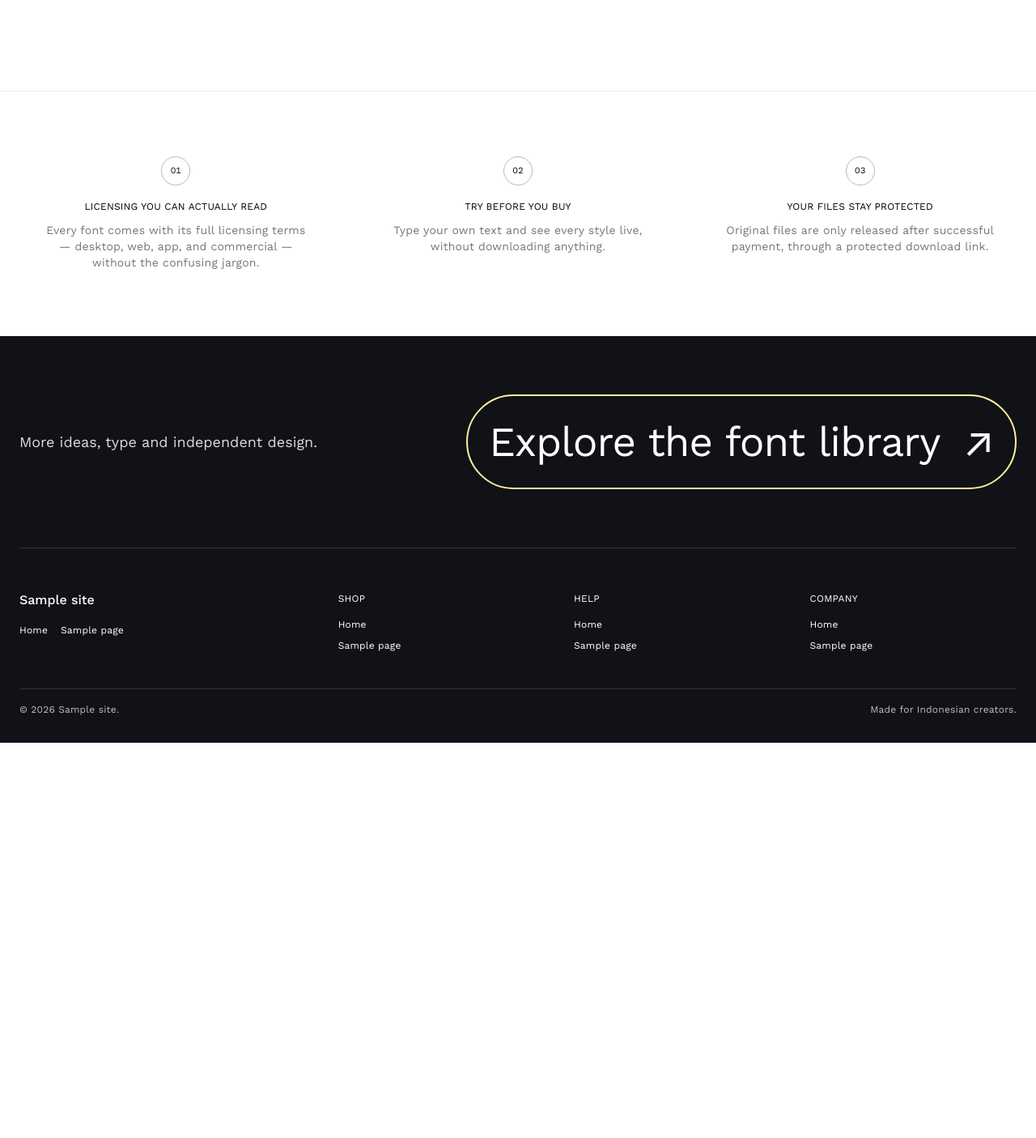
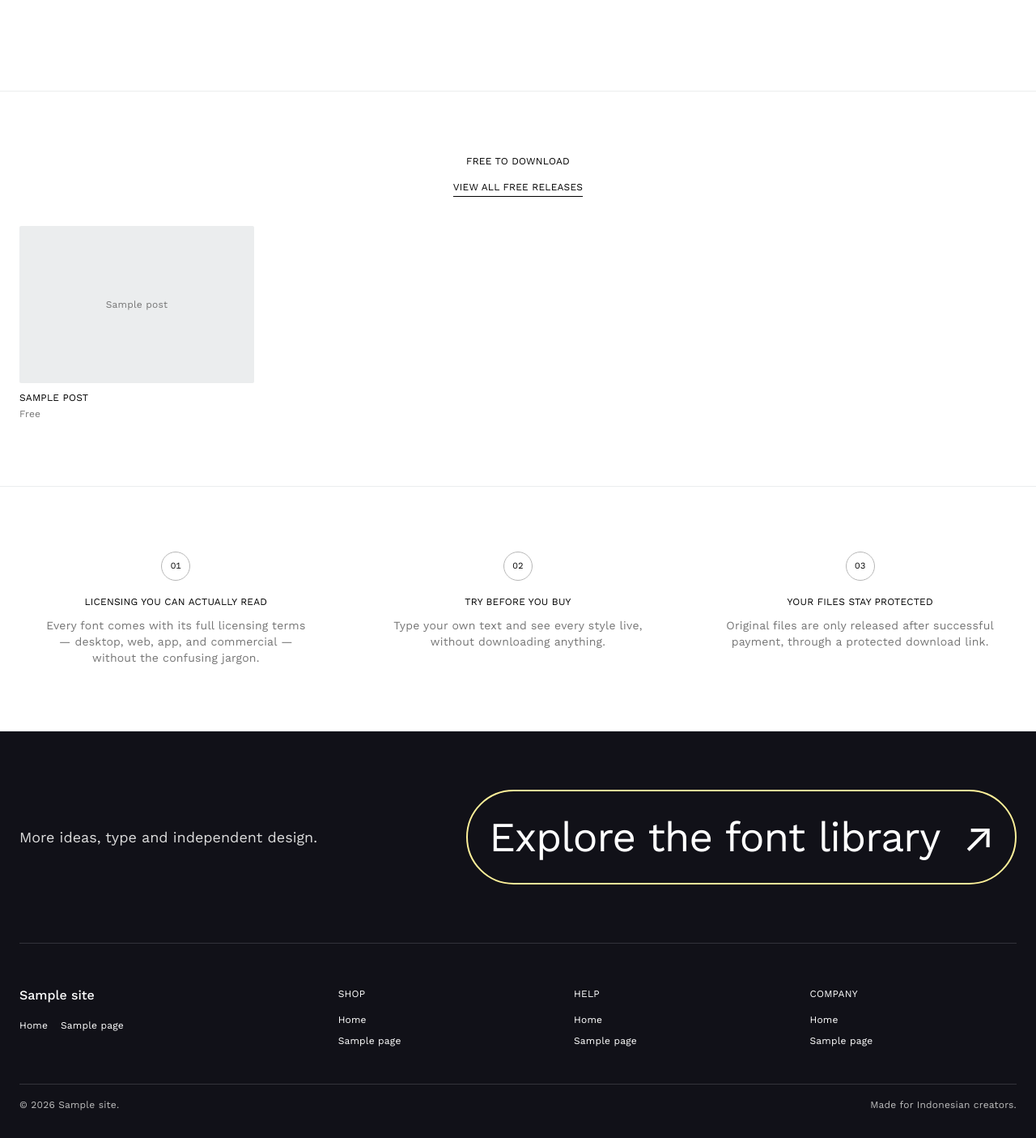
Before and after one commit to satuyasa/satuyasa, a WordPress theme: template wp-content/themes/aksara/front-page.php in a window 1280 px wide. Shown: the part 1323-2728 px from the top of the page at 81% size. Before the commit the page ends 2240 px from the top, so only its background shows below. Run offline with PHP 8.4 and a stand-in for WordPress, Linux system fonts and the light colour scheme; the site name, menu and one post (Sample post) are stand-ins, and other content is empty; some libraries are stand-ins or nearby versions.

Commit message:
Tema 0.9.28: bagian Free Downloads di Home
Empat kartu, ditempatkan sesudah katalog berbayar dan sebelum .trust. Urutan
itu keputusan dagang: pengunjung melihat dulu apa yang dijual, baru ditawari
titik masuk gratis. Di atas, bagian ini akan menyerap perhatian sebelum satu
pun produk berbayar sempat dilihat.

Dua hal yang sengaja tidak dilakukan. Tidak memakai free-font-row.php, karena
pita spesimen itu hidup di lingkup .foundry dan foundry.css sengaja hanya
dimuat di halaman free download - ia menarik dua webfont Google, dan Home
adalah halaman paling ramai situs. Tidak menampilkan spesimen, karena tepat di
atasnya sudah ada enam spesimen font berbayar; blok spesimen kedua untuk yang
gratis membuat keduanya terlihat setara di halaman yang tugasnya menjual.

Kartunya memakai kelas yang sama dengan .asset-card sehingga berbaris persis
dengan grid template & element di atasnya tanpa aturan grid baru. Barisnya
"Free · Font · SIL OFL 1.1"; bagian yang bisa kosong ditaruh di belakang
supaya tidak ada pemisah menggantung. Kartu tanpa gambar unggulan menampilkan
nama rilis kecil dan redup. Seluruh bagian tidak dicetak kalau belum ada free
download terbit.

.section--last dihapus. Kelas itu menandai satu bagian TERTENTU sebagai yang
terakhir agar garis rambutnya tidak bertumpuk dengan border-top .trust, dan
menyisipkan bagian baru langsung mematahkannya: batas templates->free
kehilangan garis, batas free->trust punya dua. Mana yang terakhir juga tidak
bisa diketahui di muka, karena bagian aset dan bagian free sama-sama hanya
tampil kalau ada isinya. Aturannya kini satu arah - setiap bagian menggambar
garis di bawahnya, tidak ada yang menggambar di atasnya, dan .trust kehilangan
border-top. Terukur dengan dan tanpa bagian free: setiap batas tepat 1px.

Kepala bagian di Home yang rata tengah sempat saya kira bug; ternyata
.home .section-head di style.css:564 memang menetapkannya begitu, seirama
dengan .home .hero. Tidak diubah.

Regresi luber/gutter Home di 9 lebar, dengan dan tanpa bagian free: bersih.
Jarak vertikal 24 halaman tidak berubah sama sekali.

Co-Authored-By: Claude Opus 5 <noreply@anthropic.com>
Claude-Session: https://claude.ai/code/session_01UFUASwntVxEN5EN17KnocZ

```diff
--- a/wp-content/themes/aksara/front-page.php
+++ b/wp-content/themes/aksara/front-page.php
@@ -110,7 +110,7 @@ if ( function_exists( 'aksara_query_products_by_type' ) ) {
 }
 if ( $assets_query && $assets_query->have_posts() ) :
 ?>
-<section class="section section--last">
+<section class="section">
 	<div class="wrap">
 		<div class="section-head">
 			<h2><?php esc_html_e( 'Latest templates & elements', 'aksara' ); ?></h2>
@@ -125,6 +125,49 @@ if ( $assets_query && $assets_query->have_posts() ) :
 				wp_reset_postdata();
 				?>
 			</div>
+	</div>
+</section>
+<?php endif; ?>
+
+<?php
+/*
+ * FREE DOWNLOADS — ditempatkan SESUDAH katalog berbayar dan SEBELUM .trust.
+ *
+ * Urutannya disengaja. Bagian ini adalah ajakan penutup, bukan etalase utama:
+ * pengunjung melihat dulu apa yang dijual, baru ditawari titik masuk gratis.
+ * Ditaruh di atas, ia akan menyerap perhatian sebelum satu pun produk berbayar
+ * sempat dilihat.
+ *
+ * Empat item, satu baris penuh di desktop (.asset-grid = 4 kolom), memakai
+ * kartu yang sama bentuknya dengan grid template & element di atasnya supaya
+ * keduanya berbaris rapi. Alasan kartunya bukan pita spesimen ada di
+ * template-parts/free-download-card.php.
+ *
+ * $type dikosongkan supaya SEMUA jenis free download ikut, bukan hanya font —
+ * aksara_query_free_fonts() menyaring per tipe hanya kalau argumennya diisi.
+ *
+ * Kalau belum ada satu pun free download terbit, seluruh bagian ini tidak
+ * dicetak. Judul bagian dengan grid kosong di bawahnya lebih buruk daripada
+ * tidak ada bagiannya sama sekali.
+ */
+$free_query = function_exists( 'aksara_query_free_fonts' ) ? aksara_query_free_fonts( 4, 1, '' ) : null;
+if ( $free_query && $free_query->have_posts() ) :
+	?>
+<section class="section section--free">
+	<div class="wrap">
+		<div class="section-head">
+			<h2><?php esc_html_e( 'Free to download', 'aksara' ); ?></h2>
+			<a href="<?php echo esc_url( aksara_free_fonts_archive_url() ); ?>"><?php esc_html_e( 'View all free releases', 'aksara' ); ?></a>
+		</div>
+		<div class="asset-grid">
+			<?php
+			while ( $free_query->have_posts() ) :
+				$free_query->the_post();
+				get_template_part( 'template-parts/free-download-card' );
+			endwhile;
+			wp_reset_postdata();
+			?>
+		</div>
 	</div>
 </section>
 <?php endif; ?>
--- a/wp-content/themes/aksara/functions.php
+++ b/wp-content/themes/aksara/functions.php
@@ -9,7 +9,7 @@ if ( ! defined( 'ABSPATH' ) ) {
 	exit;
 }
 
-define( 'AKSARA_THEME_VERSION', '0.9.27' );
+define( 'AKSARA_THEME_VERSION', '0.9.28' );
 define( 'AKSARA_THEME_DIR', get_template_directory() );
 define( 'AKSARA_THEME_URI', get_template_directory_uri() );
 
--- a/wp-content/themes/aksara/style.css
+++ b/wp-content/themes/aksara/style.css
@@ -4,7 +4,7 @@ Theme URI: https://github.com/satuyasa/satuyasa
 Author: Aksara
 Author URI: https://github.com/satuyasa
 Description: Marketplace theme for Fonts, Canva Templates, and Canva Elements. Fully custom, built to work with the Aksara Marketplace plugin and WooCommerce. Monochrome "type gallery" visual system following docs/DESIGN.md.
-Version: 0.9.27
+Version: 0.9.28
 Requires at least: 6.0
 Tested up to: 6.6
 Requires PHP: 7.4
@@ -648,7 +648,23 @@ button[type="submit"], input[type="submit"],
  * --section-rhythm; jadi ada dua token bernilai 80px untuk satu ritme, dan
  * yang satu tidak pernah menang. --section-gap kini dihapus seluruhnya. */
 .section { padding-block: var(--section-rhythm); border-bottom: 1px solid var(--hairline); }
-.section--last { border-bottom: none; }
+/* .section--last DIHAPUS di 0.9.28.
+ *
+ * Kelas itu memakai cara yang rapuh: ia menandai satu bagian TERTENTU sebagai
+ * yang terakhir supaya garis rambutnya tidak bertumpuk dengan border-top milik
+ * .trust. Begitu ada bagian baru di antara keduanya — dan Free Downloads
+ * persis begitu — penandanya jadi salah tempat: batas templates→free
+ * kehilangan garis, sedangkan batas free→trust punya dua.
+ *
+ * Yang mana bagian terakhir juga TIDAK bisa diketahui di muka: bagian aset dan
+ * bagian free sama-sama hanya tampil kalau ada isinya. Jadi masalahnya bukan
+ * kelas yang salah pasang, melainkan pendekatan yang menuntut jawaban yang
+ * memang tidak ada.
+ *
+ * Sekarang aturannya satu arah: SETIAP bagian menggambar garis di BAWAHnya,
+ * dan tidak ada yang menggambar di atasnya. .trust karena itu kehilangan
+ * border-top-nya. Berapa pun bagian yang muncul atau hilang, setiap batas
+ * dapat tepat satu garis. */
 .section-head {
 	display: flex;
 	justify-content: space-between;
@@ -856,6 +872,23 @@ button[type="submit"], input[type="submit"],
 	overflow: hidden;
 }
 .asset-thumb img { width: 100%; height: 100%; object-fit: cover; border-radius: var(--radius-sm); }
+/* Cadangan saat kartu belum punya gambar unggulan: nama rilis, kecil dan
+ * redup, di tengah kotak abu-abu yang sudah ada. Bukan dicetak besar — ini
+ * toko huruf, dan nama font berukuran besar dalam font UI bisa dikira wujud
+ * fontnya. Pola yang sama dipakai .foundry-placeholder dan kartu related di
+ * halaman free. */
+.asset-thumb__fallback {
+	display: flex;
+	align-items: center;
+	justify-content: center;
+	width: 100%;
+	height: 100%;
+	padding: var(--spacing-12);
+	font-size: var(--text-caption);
+	letter-spacing: var(--tracking-caption);
+	text-align: center;
+	color: var(--muted);
+}
 .asset-info, ul.products li.product .woocommerce-loop-product__title {
 	padding: var(--spacing-12) 0 0;
 	font-size: var(--text-caption);
@@ -909,7 +942,8 @@ button[type="submit"], input[type="submit"],
 	 * tanpa alasan. Disamakan ke tokennya: .trust dan .section kini satu
 	 * ritme di semua lebar, dan override 56px di @media jadi tidak perlu. */
 	padding-block: var(--section-rhythm);
-	border-top: 1px solid var(--hairline);
+	/* Tanpa border-top: garis di atas .trust digambar oleh border-bottom milik
+	 * bagian sebelum ia, apa pun bagian itu. Lihat catatan .section--last. */
 	border-bottom: 1px solid var(--hairline);
 }
 .trust .wrap { display: grid; grid-template-columns: repeat(3, 1fr); gap: var(--spacing-36); }
--- /dev/null
+++ b/wp-content/themes/aksara/template-parts/free-download-card.php
@@ -0,0 +1,67 @@
+<?php
+/**
+ * Satu kartu Free Download di Home.
+ *
+ * KENAPA KARTU BARU, BUKAN template-parts/free-font-row.php
+ *
+ * Pita spesimen di arsip Free Font hidup di dalam lingkup .foundry: seluruh
+ * warna, jarak, dan tipografinya datang dari variabel yang hanya ada di
+ * assets/css/foundry.css. Berkas itu SENGAJA hanya dimuat di halaman free
+ * download (inc/free-fonts.php), karena ia menarik dua webfont Google. Memakai
+ * pita itu di Home berarti membebani halaman paling ramai situs dengan dua
+ * permintaan font demi satu bagian — atau merendernya tanpa gaya sama sekali.
+ *
+ * KENAPA TIDAK MENAMPILKAN SPESIMEN
+ *
+ * Tepat di atas bagian ini ada enam spesimen font berbayar setinggi layar.
+ * Blok spesimen kedua untuk font gratis akan membuat yang gratis terlihat
+ * setara dengan yang dijual, di halaman yang tugasnya justru menjual.
+ * Spesimen sungguhannya tetap ada — satu klik jauhnya, di arsipnya sendiri.
+ *
+ * Kelasnya sengaja SAMA dengan .asset-card supaya kartu di sini berbaris
+ * persis dengan grid template & element di atasnya, tanpa CSS grid baru.
+ *
+ * @package Aksara
+ */
+
+if ( ! defined( 'ABSPATH' ) ) {
+	exit;
+}
+
+$fd_id      = get_the_ID();
+$fd_type    = function_exists( 'aksara_free_type_label' )
+	? aksara_free_type_label( aksara_free_meta( $fd_id, '_ath_free_download_type', 'font' ) )
+	: '';
+$fd_license = function_exists( 'ath_free_download_resolve_license' ) ? ath_free_download_resolve_license( $fd_id ) : array();
+$fd_label   = ! empty( $fd_license['label'] ) ? $fd_license['label'] : aksara_free_meta( $fd_id, '_ath_free_download_license_label', '' );
+
+/*
+ * "Free" selalu di depan, lalu tipe, lalu lisensi — bagian yang bisa kosong
+ * ada di belakang supaya barisnya tidak pernah diawali pemisah menggantung.
+ */
+$fd_meta = array_filter( array( __( 'Free', 'aksara' ), $fd_type, $fd_label ) );
+?>
+<div class="asset-card asset-card--free">
+	<a href="<?php the_permalink(); ?>">
+		<div class="asset-thumb">
+			<?php if ( has_post_thumbnail() ) : ?>
+				<?php the_post_thumbnail( 'aksara-preview-sm', array( 'loading' => 'lazy', 'sizes' => '(max-width: 560px) 100vw, (max-width: 980px) 50vw, 25vw' ) ); ?>
+			<?php else : ?>
+				<?php
+				/*
+				 * Tanpa gambar unggulan, kotaknya TIDAK dibiarkan abu-abu
+				 * kosong — nama rilisnya dicetak kecil dan redup. Bukan besar:
+				 * ini toko huruf, dan nama font berukuran besar dalam font UI
+				 * bisa dikira wujud fontnya. Prinsip yang sama dipakai
+				 * .foundry-placeholder dan kartu related di halaman free.
+				 */
+				?>
+				<span class="asset-thumb__fallback" aria-hidden="true"><?php echo esc_html( get_the_title() ); ?></span>
+			<?php endif; ?>
+		</div>
+		<div class="asset-info">
+			<h4><?php the_title(); ?></h4>
+			<span><?php echo esc_html( implode( ' · ', $fd_meta ) ); ?></span>
+		</div>
+	</a>
+</div>
```
Also changed, not shown: wp-content/themes/aksara/readme.txt.
